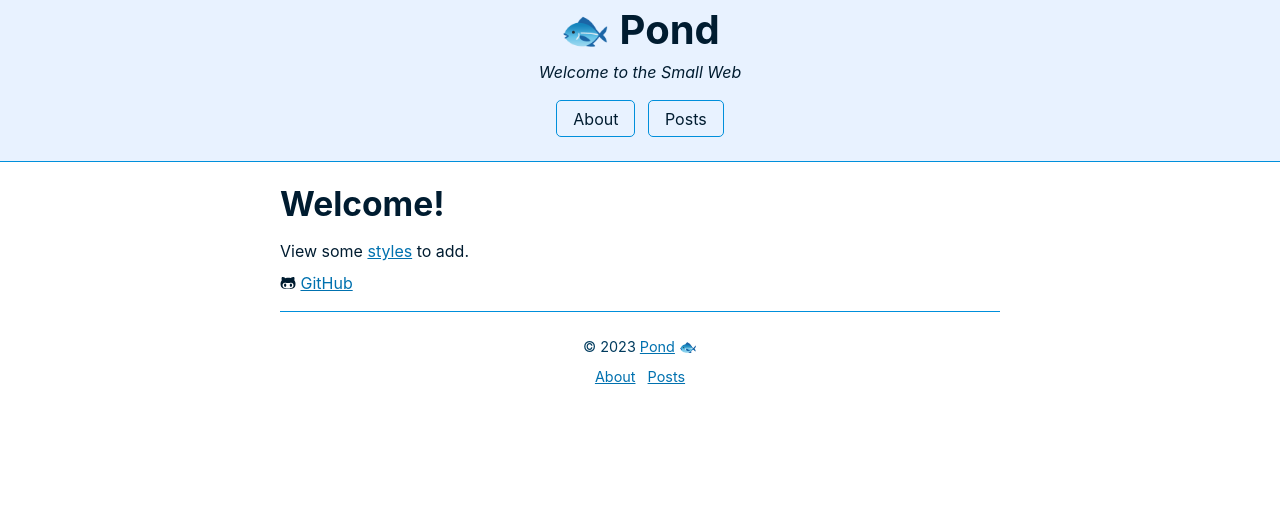
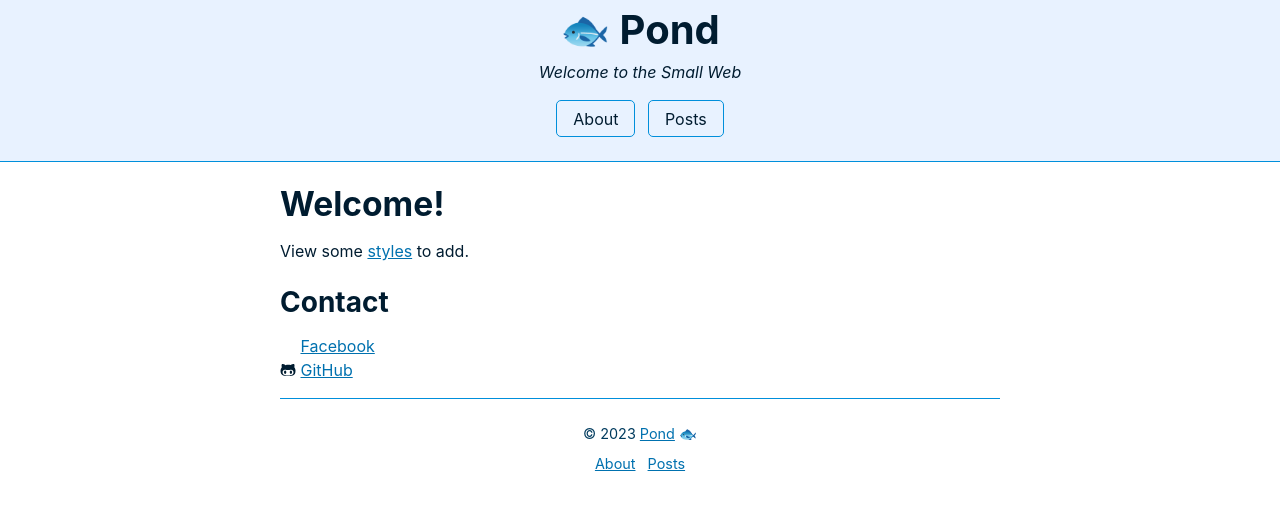
Before and after one commit to megdna/pond, a Jekyll site: the page built from pages/home.md, in a window 1280 px wide. Shown: the top 510 px of the page. Built offline with Jekyll 4.4.1, drawn with Linux system fonts in a browser that asks for light colours.

Commit message:
Update home.md

```diff
--- a/pages/home.md
+++ b/pages/home.md
@@ -5,7 +5,13 @@ title: Welcome!
 ---
 View some [styles]({{ site.baseurl}}/style) to add.
 
+### Contact
+
+<div>
+<svg class="icon"><path d="M504 256C504 119 393 8 256 8S8 119 8 256c0 123.78 90.69 226.38 209.25 245V327.69h-63V256h63v-54.64c0-62.15 37-96.48 93.67-96.48 27.14 0 55.52 4.84 55.52 4.84v61h-31.28c-30.8 0-40.41 19.12-40.41 38.73V256h68.78l-11 71.69h-57.78V501C413.31 482.38 504 379.78 504 256z"/></svg>
+<a href="https://facebook.com/bioshack" target="_blank">Facebook</a>
+</div>
 <div>
 <svg class="icon" viewBox="0 0 480 512"><path d="M186.1 328.7c0 20.9-10.9 55.1-36.7 55.1s-36.7-34.2-36.7-55.1 10.9-55.1 36.7-55.1 36.7 34.2 36.7 55.1zM480 278.2c0 31.9-3.2 65.7-17.5 95-37.9 76.6-142.1 74.8-216.7 74.8-75.8 0-186.2 2.7-225.6-74.8-14.6-29-20.2-63.1-20.2-95 0-41.9 13.9-81.5 41.5-113.6-5.2-15.8-7.7-32.4-7.7-48.8 0-21.5 4.9-32.3 14.6-51.8 45.3 0 74.3 9 108.8 36 29-6.9 58.8-10 88.7-10 27 0 54.2 2.9 80.4 9.2 34-26.7 63-35.2 107.8-35.2 9.8 19.5 14.6 30.3 14.6 51.8 0 16.4-2.6 32.7-7.7 48.2 27.5 32.4 39 72.3 39 114.2zm-64.3 50.5c0-43.9-26.7-82.6-73.5-82.6-18.9 0-37 3.4-56 6-14.9 2.3-29.8 3.2-45.1 3.2-15.2 0-30.1-.9-45.1-3.2-18.7-2.6-37-6-56-6-46.8 0-73.5 38.7-73.5 82.6 0 87.8 80.4 101.3 150.4 101.3h48.2c70.3 0 150.6-13.4 150.6-101.3zm-82.6-55.1c-25.8 0-36.7 34.2-36.7 55.1s10.9 55.1 36.7 55.1 36.7-34.2 36.7-55.1-10.9-55.1-36.7-55.1z"/></svg>
-<a href="https://github.com/megdna/pond" target="_blank">GitHub</a>
+<a href="https://github.com/bioshack" target="_blank">GitHub</a>
 </div>
```
